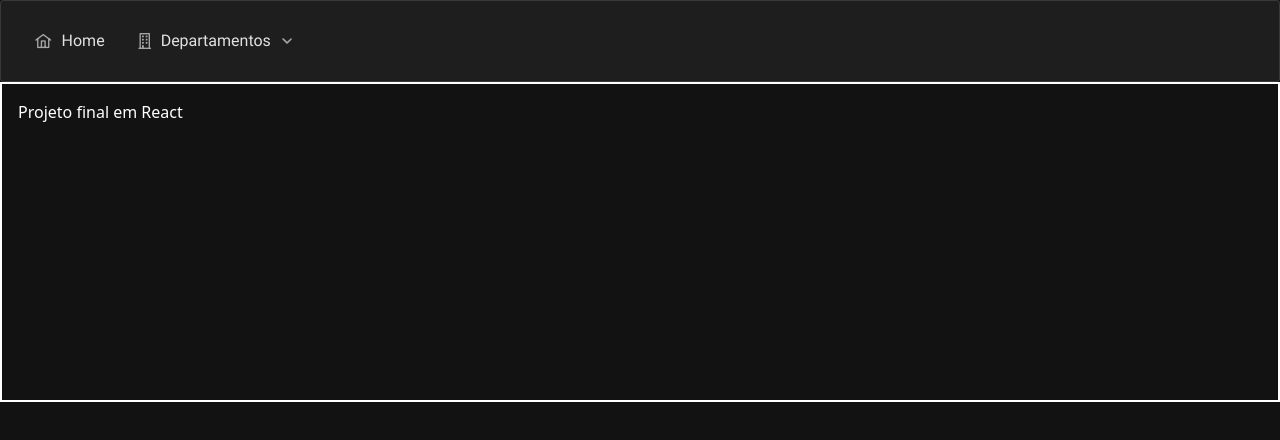
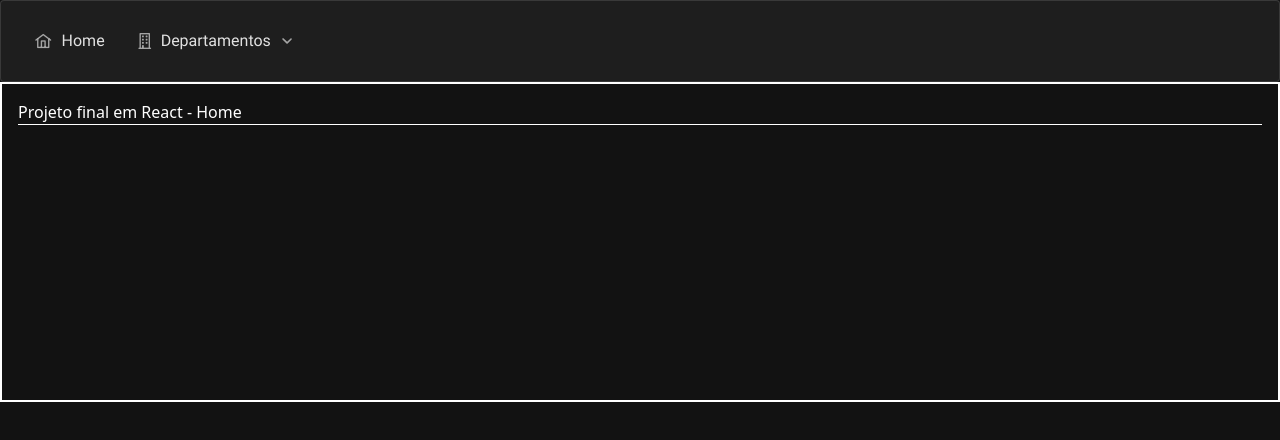
Before and after one commit to Kauhe25/projeto-final-com-react, a React (Vite) app: page / in a window 1280 px wide. Shown: the top 440 px of the page. Built offline with nearby package versions, Linux system fonts and the light colour scheme.

Commit message:
feat: melhorando as rotas

```diff
--- a/src/App.tsx
+++ b/src/App.tsx
@@ -1,5 +1,9 @@
 import { BrowserRouter, Routes, Route } from "react-router"
 import Menu from "./Components/Menu"
+import Home from "./Pages/Home"
+import ListagemDepartamentos from "./Pages/Departamentos/ListagemDepartamentos"
+import FormularioDepartamentos from "./Pages/Departamentos/formularioDepartamentos"
+import NotFound from "./Pages/NotFound"
 
 function App() {
   return (
@@ -8,15 +12,15 @@ function App() {
       {/* container - centraliza os elementos na tela */}
       <div className="container border-2 mx-auto max-w-7xl p-4 h-80">
         <Routes>
-          <Route index element={<h1>Projeto final em React</h1>} />
+          <Route index element={<Home/>} />
           <Route path="departamentos">
-            <Route index element={<h1>Listagem de Departamentos</h1>} />
-            <Route path="new" element={<h1>Cadastro de Departamentos</h1>} />
-            <Route path=":id_departamento" element={<h1>Edição de Departamentos</h1>} />
+            <Route index element={<ListagemDepartamentos/>} />
+            <Route path="new" element={<h1><FormularioDepartamentos/></h1>} />
+            <Route path="edit/:id_departamento" element={<h1>Edição de Departamentos</h1>} />
           </Route>
 
           {/*Precisa ser sempre sa última rota */}
-          <Route path="*" element={<h1>Erro 404 - Página não encontrada!</h1>} />
+          <Route path="*" element={<NotFound/>} />
         </Routes>
       </div>
     </BrowserRouter>
--- /dev/null
+++ b/src/Pages/Departamentos/FormularioDepartamentos.tsx
@@ -0,0 +1,9 @@
+const FormularioDepartamentos = () => {
+  return (
+    <>
+      <h1>Cadastro de Departamentos</h1>
+    </>
+  )
+}
+
+export default FormularioDepartamentos;
--- /dev/null
+++ b/src/Pages/Departamentos/ListagemDepartamentos.tsx
@@ -0,0 +1,9 @@
+const ListagemDepartamentos = () => {
+  return (
+    <>
+      <h1>Listagem de Departamentos</h1>
+    </>
+  )
+}
+
+export default ListagemDepartamentos;
--- /dev/null
+++ b/src/Pages/Home/index.tsx
@@ -0,0 +1,12 @@
+const Home = () => {
+  return (
+    <>
+      <h1 >
+        Projeto final em React - Home
+        <hr />
+      </h1>
+    </>
+  )
+}
+
+export default Home
--- /dev/null
+++ b/src/Pages/NotFound/index.tsx
@@ -0,0 +1,9 @@
+const NotFound = () => {
+  return (
+    <>
+      <h1>Página não encontrada</h1>
+    </>
+  )
+}
+
+export default NotFound;
```
